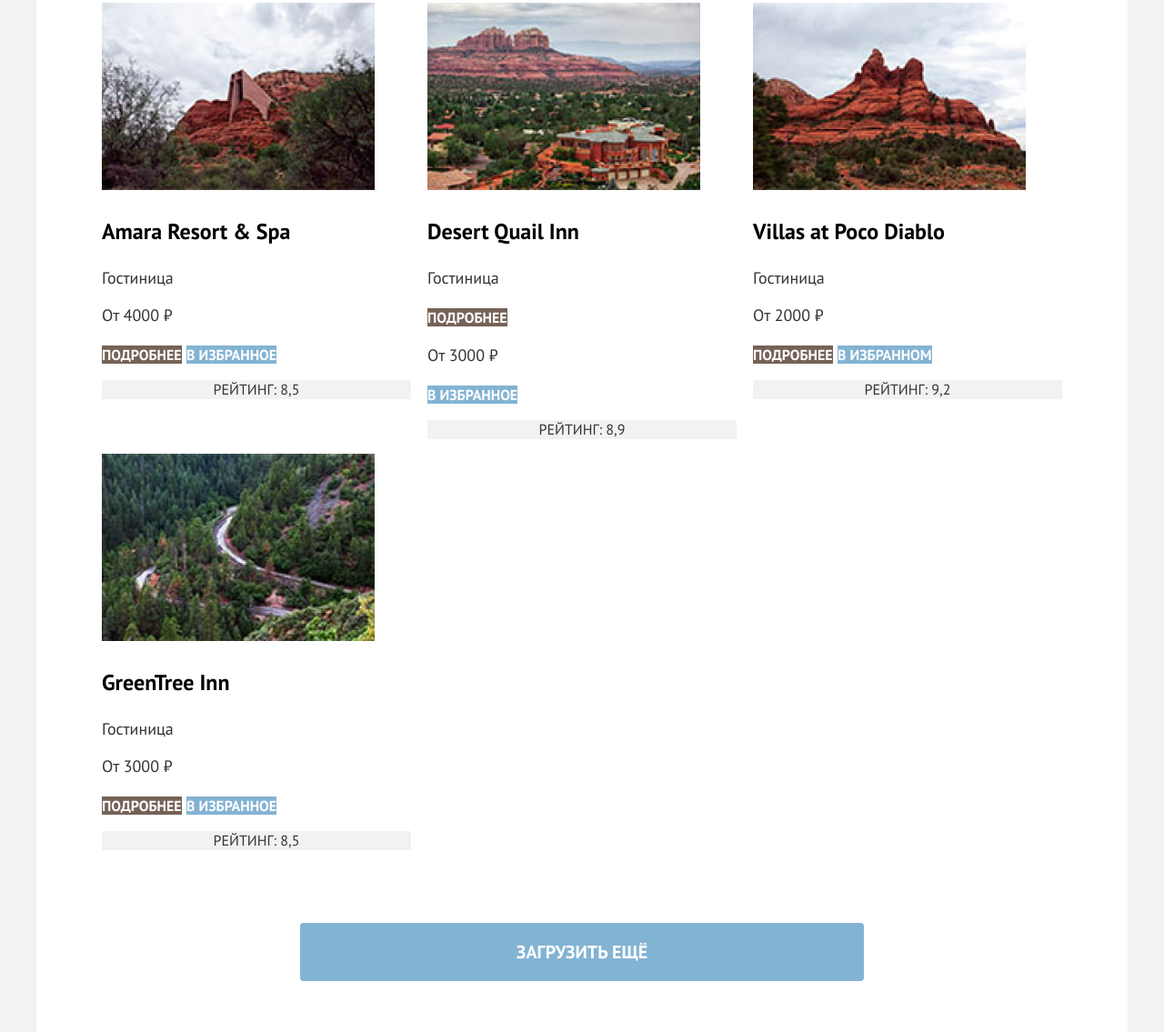
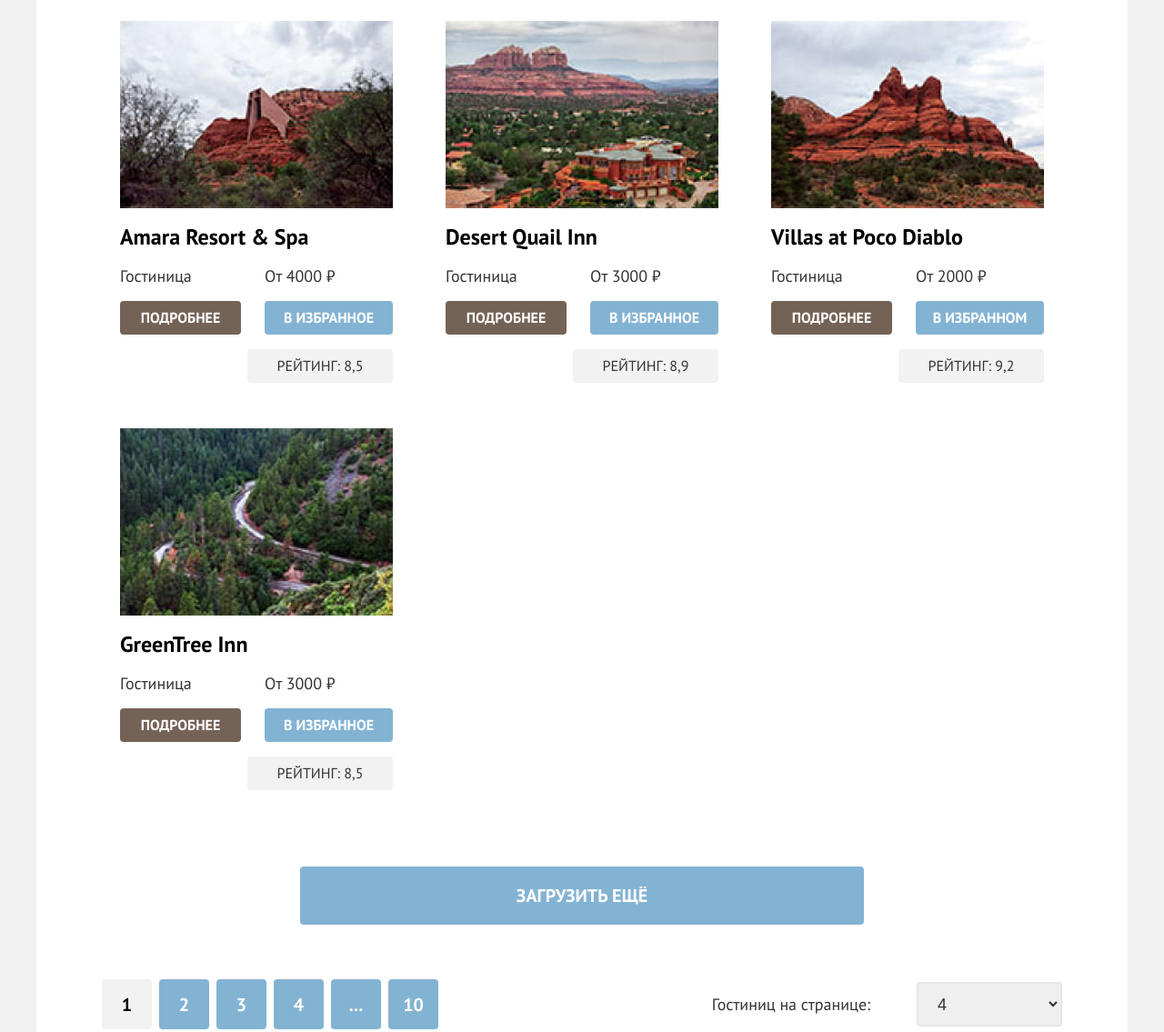
Before and after one commit to htmlacademy-htmlcss/1873491-sedona-33, a website: page catalog.html in a window 1280 px wide. Shown: the part 575-1710 px from the top of the page at 91% size. Drawn offline with Linux system fonts and the light colour scheme.

Commit message:
Сетки на гридах для каталога

```diff
--- a/catalog.html
+++ b/catalog.html
@@ -45,7 +45,7 @@
           <li class="breadcrumbs-item"><a class="breadcrumbs-link" href="#"><span class="">Гостиницы</span></a></li>
         </ul>
       </header>
-      <h2 class="visually-hidden">Список гостиниц с фильтрами.</h2>
+      <h2 class="visually-hidden" hidden>Список гостиниц с фильтрами.</h2>
       <form action="https://echo.htmlacademy.ru/" class="catalog-filter" method="get">
         <fieldset class="catalog-filter-group">
           <legend class="catalog-filter-title">Инфраструктура:</legend>
@@ -91,10 +91,10 @@
             <h3 class="housing-card-item-title">Amara Resort & Spa</h3>
           </a>
           <p class="housing-card-type">Гостиница</p>
-          <p class="housing-card-item-price"> От 4000 ₽</p>
+          <p class="housing-card-item-price">От 4000 ₽</p>
           <a class="button button-detail">подробнее</a>
-          <a class="button button-status-select">В <span class="status-select">Избранное</span></a>
-          <span class="housing-card-item-stars visually-hidden">Четыре звёзвочки.</span>
+          <a class="button button-status-select">В Избранное</a>
+          <span class="housing-card-item-stars visually-hidden">4 звёзвочки.</span>
           <p class="housing-card-item-rating">Рейтинг: 8,5</p>
         </li>
         <li class="housing-card-item">
@@ -103,23 +103,22 @@
             <h3 class="housing-card-item-title">Desert Quail Inn</h3>
           </a>
           <p class="housing-card-type">Гостиница</p>
+          <p class="housing-card-item-price">От 3000 ₽</p>
           <a class="button button-detail">подробнее</a>
-          <p class="housing-card-item-price"> От 3000 ₽</p>
-          <a class="button button-status-select">В <span class="status-select">Избранное</span></a>
-          <span class="housing-card-item-stars visually-hidden"> Три звёздочки. </span>
+          <a class="button button-status-select">В Избранное</a>
+          <span class="housing-card-item-stars visually-hidden">Три звёздочки.</span>
           <p class="housing-card-item-rating">Рейтинг: 8,9</p>
         </li>
         <li class="housing-card-item">
           <a class="housing-card-item-link" href="#">
-            <img alt="Вид местности 'Villas at Poco Diablo'." class="housing-card-item-image"
-                 src="images/hotel-3.jpg">
+            <img alt="Вид местности 'Villas at Poco Diablo'." class="housing-card-item-image" src="images/hotel-3.jpg">
             <h3 class="housing-card-item-title">Villas at Poco Diablo</h3>
           </a>
           <p class="housing-card-type">Гостиница</p>
-          <p class="housing-card-item-price"> От 2000 ₽</p>
+          <p class="housing-card-item-price">От 2000 ₽</p>
           <a class="button button-detail">подробнее</a>
-          <a class="button button-status-select">В <span class="status-select">Избранном</span></a>
-          <span class="housing-card-item-stars visually-hidden"> Две звёздочки. </span>
+          <a class="button button-status-select favorites">В Избранном</a>
+          <span class="housing-card-item-stars visually-hidden">2 звёздочки.</span>
           <p class="housing-card-item-rating">Рейтинг: 9,2</p>
         </li>
         <li class="housing-card-item">
@@ -128,9 +127,9 @@
             <h3 class="housing-card-item-title">GreenTree Inn</h3>
           </a>
           <p class="housing-card-type">Гостиница</p>
-          <p class="housing-card-item-price"> От 3000 ₽</p>
+          <p class="housing-card-item-price">От 3000 ₽</p>
           <a class="button button-detail">подробнее</a>
-          <a class="button button-status-select">В <span class="status-select">Избранное</span></a>
+          <a class="button button-status-select">В Избранное</a>
           <span class="housing-card-item-stars visually-hidden"> Две звёздочки. </span>
           <p class="housing-card-item-rating">Рейтинг: 8,5</p>
         </li>
--- a/styles/styles.css
+++ b/styles/styles.css
@@ -388,6 +388,7 @@
 .footer-social-item:nth-child(3n) {
   margin-right: 0;
 }
+
 .button-link {
   display: block;
   width: 20px;
@@ -421,12 +422,24 @@
 .button-detail {
   font-family: "PT Sans", sans-serif;
   line-height: 21px;
+  justify-self: flex-start;
+  align-self: center;
+  width: 133px;
+  padding: 6px 16px;
+  border: 2px solid #756257;
+  border-radius: 4px;
+  background-color: #756257;
 }
 
 .button-status-select {
+  justify-self: flex-end;
+  align-self: center;
+  width: 141px;
   font-family: "PT Sans", sans-serif;
   line-height: 21px;
-
+  padding: 6px 16px;
+  border: 2px solid #83b3d3;
+  border-radius: 4px;
   background-color: #83b3d3;
 }
 
@@ -640,6 +653,7 @@
   padding: 0;
   list-style-type: none;
 }
+
 li.view-filter-item + li {
   margin-left: 8px;
 }
@@ -660,26 +674,34 @@
   border-radius: 4px;
   background-color: #ffffff;
 }
-.view-filter-link.current{
+
+.view-filter-link.current {
   border: 2px solid #000000;
   border-radius: 4px;
 }
+
 .housing-card-list {
-  display: flex;
-  flex-wrap: wrap;
+  display: grid;
+  grid-template-columns: repeat(3, 340px);
+  /*grid-template-rows: repeat(4,min-content);*/
+  row-gap: 10px;
+  column-gap: 18px;
   list-style-type: none;
 
   margin: 0;
   padding: 0;
   margin-bottom: 34px;
 }
-.housing-card-item{
+
+.housing-card-item {
+  display: grid;
+  grid-template-columns: 133px 26px 141px;
+  row-gap: 16px;
+  background-color: #ffffff;
   width: 340px;
-  margin-right: 18px;
+  padding: 20px;
 }
-.housing-card-item:nth-child(3n){
-  margin-right: 0;
-}
+
 .housing-card-item-title {
   color: #000000;
   font-weight: 700;
@@ -688,6 +710,7 @@
 }
 
 .housing-card-item p {
+  margin: 0;
   color: #333333;
   font-weight: 400;
   font-size: 18px;
@@ -695,7 +718,29 @@
 }
 
 .housing-card-item-link {
+  display: grid;
+  grid-template-rows: 206px min-content;
+  row-gap: 16px;
+  grid-column: 1 / -1;
   text-decoration: none;
+}
+
+.housing-card-item-link img {
+  grid-column: 1/-1;
+  object-fit: contain;
+  background-color: #ffffff;
+}
+
+.housing-card-item-link h3 {
+  margin: 0;
+}
+
+.housing-card-item-price {
+  grid-column: 3/-1;
+}
+
+.button-status-select {
+  grid-column: -1/-2;
 }
 
 .housing-card-type,
@@ -707,6 +752,14 @@
 }
 
 p.housing-card-item-rating {
+  grid-column: -1/-3;
+  justify-self: flex-end;
+
+  width: 160px;
+  padding: 6px 16px;
+  border: 2px solid #f2f2f2;
+  border-radius: 4px;
+
   color: #333333;
   font-weight: 400;
   font-size: 16px;
@@ -770,6 +823,7 @@
   background-color: #83b3d3;
   /*padding: 12px 0;*/
 }
+
 .pagination-link.current {
   color: #000000;
   border: 4px solid #f2f2f2;
```
